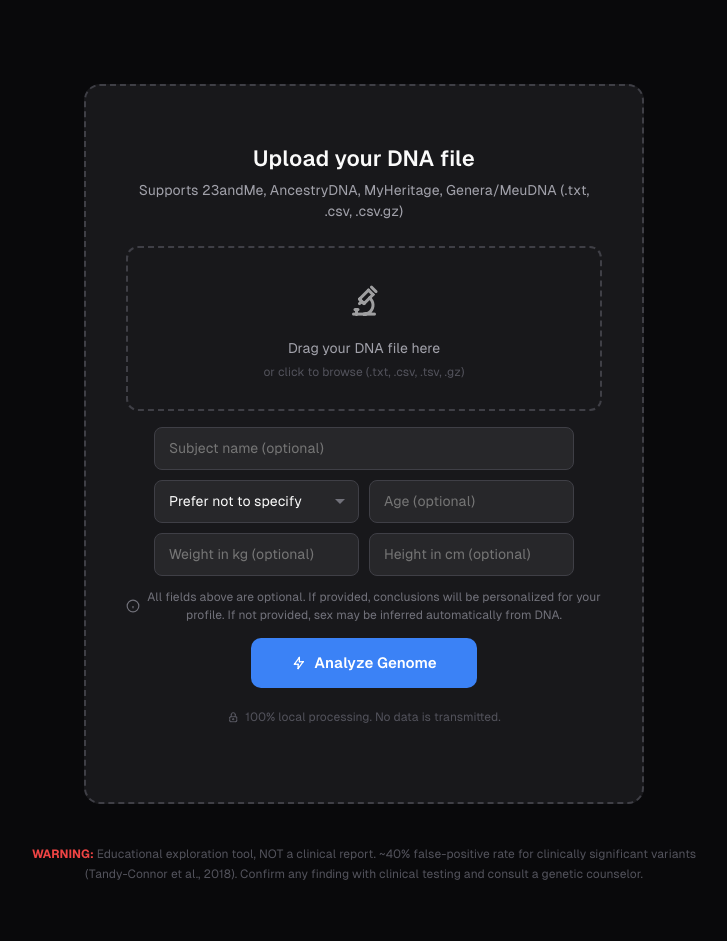
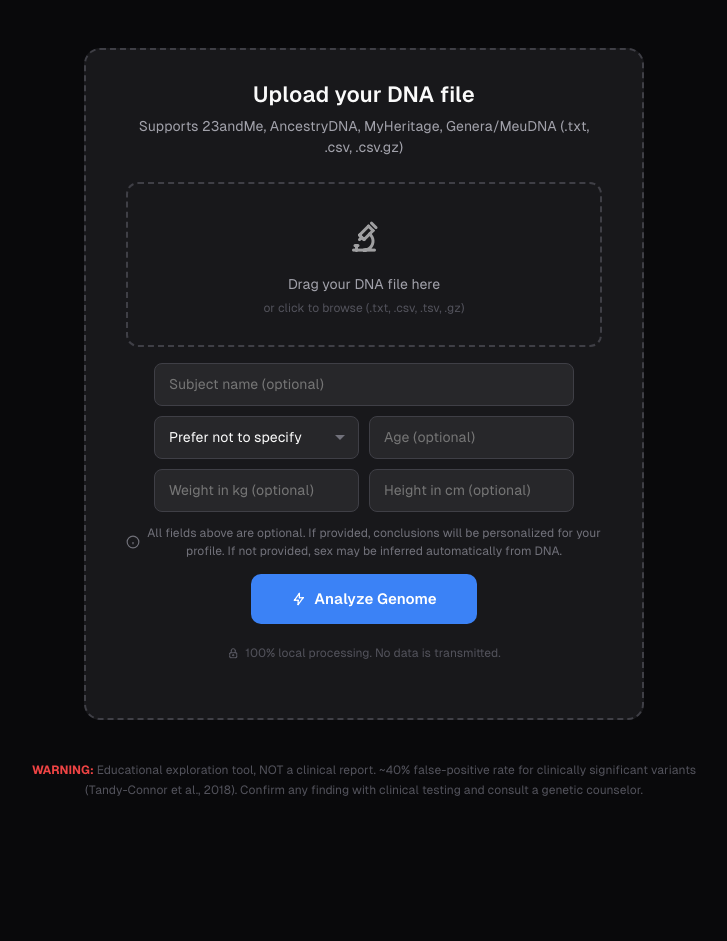
Before and after one commit to dimas-amendes/gene-lens, a Flask app: page / in a window 1280 px wide. Shown: the part 66-1007 px from the top of the page, without its empty margins (276-1003 px from the left). After the commit the page ends 862 px from the top, so only its background shows below. Run offline with Flask 3, Linux system fonts and the light colour scheme; some libraries are stand-ins or nearby versions.

Commit message:
ui: tighten upload card vertical spacing
The upload zone sat 120px below the header bar (60px outer margin + 60px
inner top padding), leaving the title 'Upload your DNA file' well below
the fold on shorter laptop viewports. Reduces outer margin to 24px and
inner top padding to 32px so the card lands directly under the nav.

```diff
--- a/templates/dashboard.html
+++ b/templates/dashboard.html
@@ -45,7 +45,7 @@ a { color: var(--accent); }
 .si { background: #18181b; border: 1px solid #27272a; border-radius: 10px; padding: 18px 16px; text-align: center; }
 .sn { font-size: 28px; font-weight: 700; line-height: 1; letter-spacing: -1px; }
 .sl { font-size: 11px; color: #a1a1aa; text-transform: uppercase; letter-spacing: .5px; margin-top: 6px; font-weight: 500; }
-.uz { background: #18181b; border: 2px dashed #3f3f46; border-radius: 16px; padding: 60px 40px; text-align: center; max-width: 560px; margin: 60px auto 20px; transition: border-color .3s, background .3s; }
+.uz { background: #18181b; border: 2px dashed #3f3f46; border-radius: 16px; padding: 32px 40px 40px; text-align: center; max-width: 560px; margin: 24px auto 20px; transition: border-color .3s, background .3s; }
 .uz:hover { border-color: var(--accent); }
 .uz.drag-over { border-color: var(--accent); background: rgba(59,130,246,.06); }
 .uz h2 { font-size: 22px; font-weight: 600; margin-bottom: 8px; }
```
